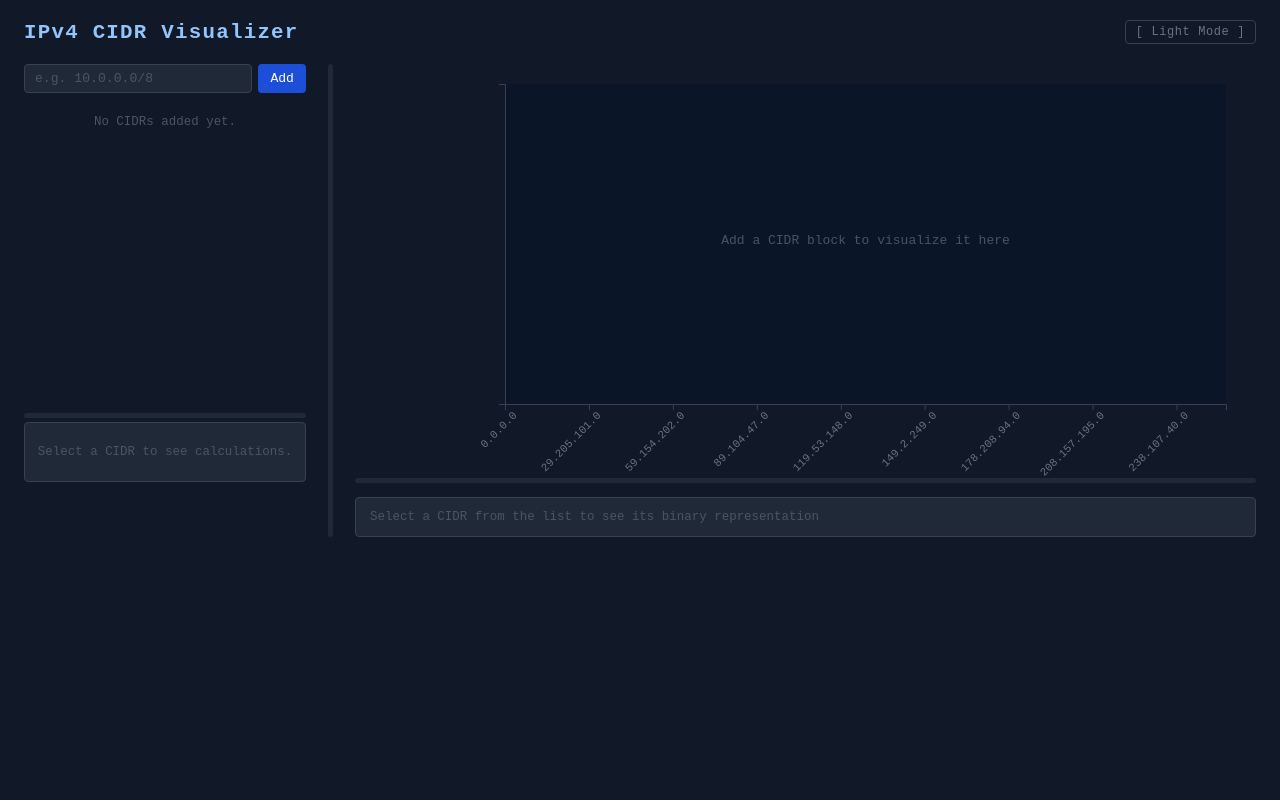
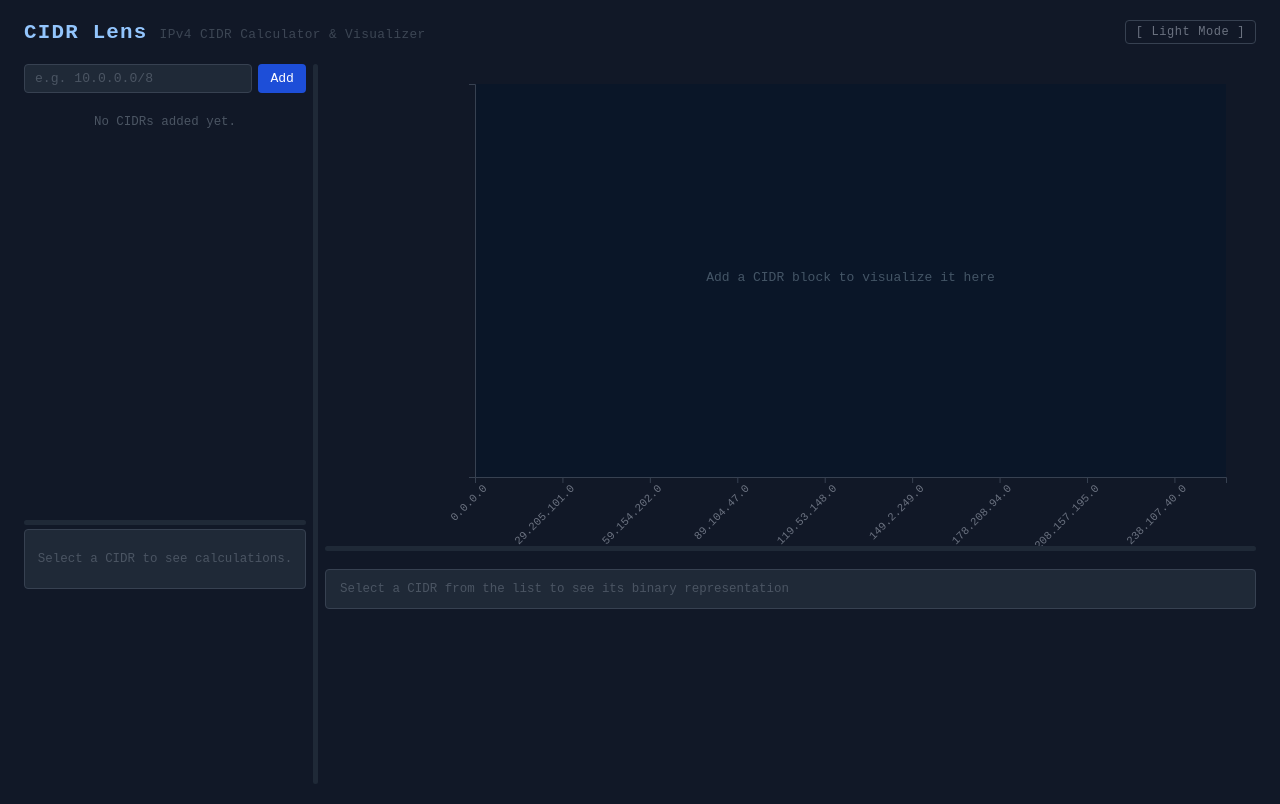
Before and after one commit to NRSrivastava/cidr_visualization, a React (Create React App) app: page / in a window 1280 px wide. Built offline with nearby package versions, Linux system fonts and the light colour scheme.

Commit message:
Name change and divider fix - Changed the name to CIDR Lens - fixed the hanging verticle divider, streched it till the end.

```diff
--- a/public/index.html
+++ b/public/index.html
@@ -7,8 +7,9 @@
     <meta name="theme-color" content="#000000" />
     <meta
       name="description"
-      content="Web site created using create-react-app"
+      content="CIDR Lens — free online IPv4 CIDR calculator and visualizer. Instantly compute network address, broadcast, subnet mask, host range, and visualize multiple CIDRs side by side."
     />
+    <meta name="keywords" content="CIDR calculator, CIDR visualizer, IPv4 subnet calculator, subnet mask, network address, CIDR notation, IP range visualizer" />
     <link rel="apple-touch-icon" href="%PUBLIC_URL%/logo192.png" />
     <!--
       manifest.json provides metadata used when your web app is installed on a
@@ -24,7 +25,7 @@
       work correctly both with client-side routing and a non-root public URL.
       Learn how to configure a non-root public URL by running `npm run build`.
     -->
-    <title>React App</title>
+    <title>CIDR Lens — IPv4 CIDR Calculator &amp; Visualizer</title>
   </head>
   <body>
     <noscript>You need to enable JavaScript to run this app.</noscript>
--- a/src/App.css
+++ b/src/App.css
@@ -66,6 +66,19 @@
   margin-bottom: 20px;
 }
 
+.header-title {
+  display: flex;
+  align-items: baseline;
+  gap: 12px;
+}
+
+.header-tagline {
+  font-size: 0.8rem;
+  color: var(--text-muted);
+  letter-spacing: 0.03em;
+  opacity: 0.75;
+}
+
 .App h1 {
   margin: 0;
   font-size: 1.3rem;
@@ -96,13 +109,16 @@
 
 .layout {
   display: flex;
-  gap: 20px;
-  align-items: flex-start;
+  gap: 5px;
+  align-items: stretch;
+  min-height: calc(100vh - 80px);
 }
 
 .sidebar {
   flex-shrink: 0;
   overflow-y: auto;
+  display: flex;
+  flex-direction: column;
 }
 
 /* ── Drag dividers ────────────────────────────── */
@@ -136,6 +152,8 @@
 .chart-area {
   flex: 1;
   min-width: 0;
+  display: flex;
+  flex-direction: column;
 }
 
 /* ── CIDR input ───────────────────────────────── */
--- a/src/App.js
+++ b/src/App.js
@@ -97,7 +97,10 @@ function App() {
     <div className={`App ${theme === 'light' ? 'light' : ''}`}>
 
       <div className="header">
-        <h1>IPv4 CIDR Visualizer</h1>
+        <div className="header-title">
+          <h1>CIDR Lens</h1>
+          <span className="header-tagline">IPv4 CIDR Calculator &amp; Visualizer</span>
+        </div>
         <button
           className="theme-toggle"
           onClick={() => setTheme(t => t === 'dark' ? 'light' : 'dark')}
--- a/src/constants.js
+++ b/src/constants.js
@@ -20,11 +20,11 @@ export const LAYOUT = {
   SIDEBAR_MIN_VW:     0.10,  // drag minimum
   SIDEBAR_MAX_VW:     0.40,  // drag maximum
 
-  GANTT_INIT_VH:      0.55,  // gantt chart starting height
+  GANTT_INIT_VH:      0.65,  // gantt chart starting height
   GANTT_MIN_VH:       0.15,
   GANTT_MAX_VH:       0.85,
 
-  LIST_INIT_VH:       0.40,  // CIDR list starting height inside sidebar
+  LIST_INIT_VH:       0.54,  // CIDR list starting height inside sidebar
   LIST_MIN_VH:        0.05,
 };
 
```
